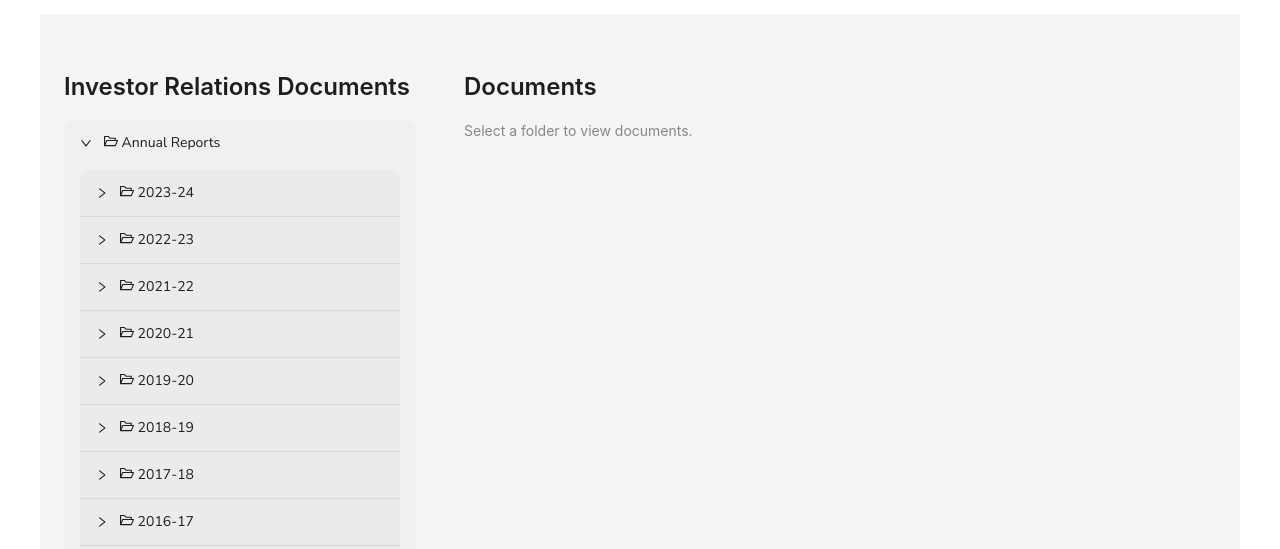
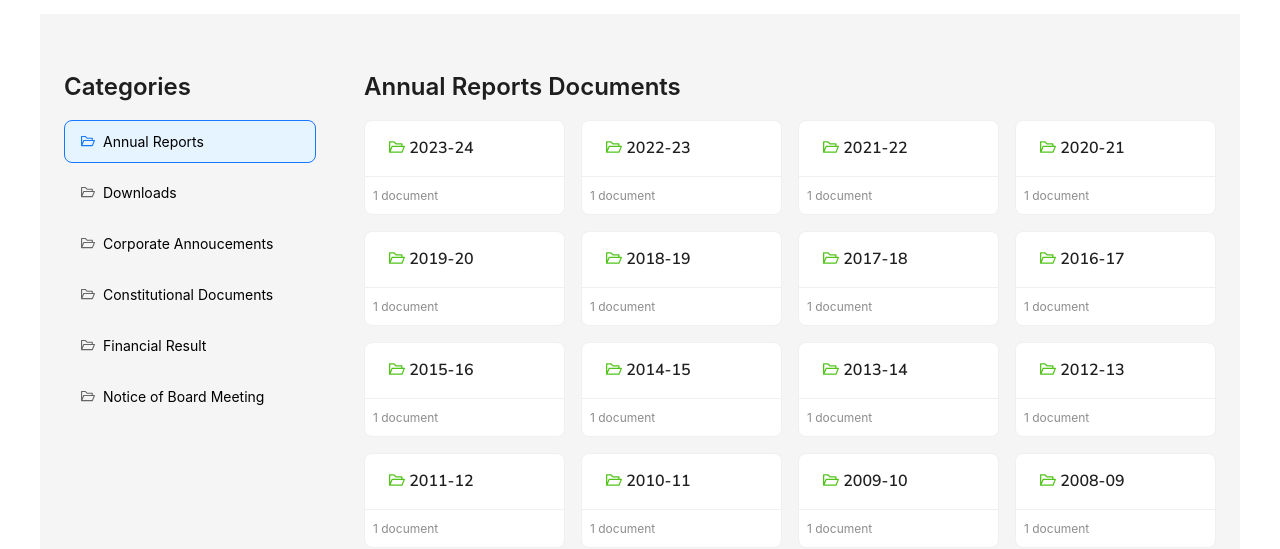
Before and after one commit to webtesting22/trustEdge, a React (Vite) app: page /investors in a window 1280 px wide. Shown: the part 251-800 px from the top of the page. Built offline with nearby package versions, Linux system fonts and the light colour scheme.

Commit message:
Updated dataa

```diff
--- a/src/Components/InvestorRelationTab/InvestorRelation.jsx
+++ b/src/Components/InvestorRelationTab/InvestorRelation.jsx
@@ -9,19 +9,40 @@ const { Panel } = Collapse;
 const { Title } = Typography;
 const { useBreakpoint } = Grid;
 
-// Helper to get files for selected folder path
-const getFilesForPath = (data, path) => {
-    if (!path.length) return [];
-    let current = data;
-    for (let name of path) {
-        const found = current.find(f => f.name === name);
-        if (!found) return [];
-        if (name === path[path.length - 1]) {
-            return found.files || [];
+// Helper to get all files and subfolders for a selected category
+const getAllContentForCategory = (data, selectedCategory) => {
+  const category = data.find(item => item.name === selectedCategory);
+  if (!category) return { folders: [], files: [] };
+
+  let allFolders = [];
+  let allFiles = [];
+
+  // Add direct files
+  if (category.files) {
+    allFiles = [...category.files];
   }
-        current = found.children || [];
+
+  // Add subfolders and their files
+  if (category.children) {
+    const processChildren = (children, parentPath = []) => {
+      children.forEach(child => {
+        const currentPath = [...parentPath, child.name];
+        allFolders.push({
+          name: child.name,
+          path: currentPath,
+          files: child.files || []
+        });
+
+        if (child.children) {
+          processChildren(child.children, currentPath);
         }
-    return [];
+      });
+    };
+
+    processChildren(category.children);
+  }
+
+  return { folders: allFolders, files: allFiles };
 };
 
 // Helper to build AntD Tree data from folder structure
@@ -36,104 +57,20 @@ const buildTreeData = (data, parentPath = []) => {
   });
 };
 
-// Recursive AntD Collapse for Folder Tree with files inside
-const FolderCollapse = ({ data, onSelect, selectedPath = [] }) => (
-    <Collapse bordered={false} accordion activeKey={selectedPath[0]}>
-        {data.map((folder, idx) => (
-            <Panel
-                header={<span><FolderOpenOutlined /> {folder.name}</span>}
-                key={folder.name}
-                onClick={e => { e.stopPropagation(); onSelect([folder.name]); }}
-            >
-                {/* Show files for this folder */}
-                {folder.files && folder.files.length > 0 && (
-                    <Row gutter={[16, 16]} style={{ marginBottom: 16 }}>
-                        {folder.files.map((file, fidx) => (
-                            <Col xs={24} sm={12} md={8} lg={24} key={file.name + fidx}>
-                                <Card
-                                    title={<span><FilePdfOutlined style={{ color: '#cf1322' }} /> {file.name}</span>}
-                                    // actions={[]}
-                                    bodyStyle={{ padding: 0 }}
-                                    hoverable
-                                    className='pdf-card'
-                                >
-                                    {/* <Space direction="vertical" size="small">
-                    <Typography.Text type="secondary" style={{ fontSize: 12 }}>PDF Document</Typography.Text>
-                  </Space> */}
-                                </Card>
-                            </Col>
-                        ))}
-                    </Row>
-                )}
-                {/* Render subfolders recursively */}
-                {folder.children && <FolderCollapse data={folder.children} onSelect={subPath => onSelect([folder.name, ...subPath])} selectedPath={selectedPath.slice(1)} />}
-            </Panel>
-        ))}
-    </Collapse>
+const InvestorRelation = () => {
+  const [selectedCategory, setSelectedCategory] = useState(
+    investorRelationData.length > 0 ? investorRelationData[0].name : null
   );
-
-// Recursive Collapse for Modal (mobile) category selection
-const ModalFolderCollapse = ({ data, onSelect, selectedPath = [], parentPath = [] }) => (
-    <Collapse bordered={false} accordion activeKey={selectedPath[0]}>
-        {data.map((folder, idx) => {
-            const currentPath = [...parentPath, folder.name];
-            const isSelected = JSON.stringify(currentPath) === JSON.stringify(selectedPath);
-            return (
-                <Panel
-                    header={
-                        <span style={{ fontWeight: isSelected ? 600 : 400, color: isSelected ? '#1677ff' : undefined }}>
-                            <FolderOpenOutlined /> {folder.name}
-                        </span>
-                    }
-                    key={folder.name}
-                    onClick={e => {
-                        e.stopPropagation();
-                        onSelect(currentPath);
-                    }}
-                >
-                    {/* Show files for this folder */}
-                    {folder.files && folder.files.length > 0 && (
-                        <Row style={{ marginBottom: 16 }}>
-                            {folder.files.map((file, fidx) => (
-                                <Col xs={24} key={file.name + fidx}>
-                                    <Card
-                                        title={<span><FilePdfOutlined style={{ color: '#cf1322' }} /> {file.name}</span>}
-                                        bodyStyle={{ padding: 0 }}
-                                        hoverable
-                                        className='pdf-card'
-                                    >
-                                        {/* <Space direction="vertical" size="small">
-                      <Typography.Text type="secondary" style={{ fontSize: 12 }}>PDF Document</Typography.Text>
-                    </Space> */}
-                                    </Card>
-                                </Col>
-                            ))}
-                        </Row>
-                    )}
-                    {/* Subfolders */}
-                    {folder.children && (
-                        <ModalFolderCollapse data={folder.children} onSelect={onSelect} selectedPath={selectedPath.slice(1)} parentPath={currentPath} />
-                    )}
-                </Panel>
-            );
-        })}
-    </Collapse>
-);
-
-const InvestorRelation = () => {
-    const [selectedPath, setSelectedPath] = useState(
-        investorRelationData.length > 0 ? [investorRelationData[0].name] : []
-    );
-    const files = getFilesForPath(investorRelationData, selectedPath);
+  const { folders, files } = getAllContentForCategory(investorRelationData, selectedCategory);
   const screens = useBreakpoint();
 
   // Modal state for mobile filter
   const [filterModalOpen, setFilterModalOpen] = useState(false);
   const treeData = buildTreeData(investorRelationData);
-    const [modalSelected, setModalSelected] = useState(selectedPath);
+  const [modalSelected, setModalSelected] = useState(selectedCategory);
 
   const handleApplyFilter = () => {
-        setSelectedPath(modalSelected);
+    setSelectedCategory(modalSelected);
     setFilterModalOpen(false);
   };
 
@@ -149,7 +86,7 @@ const InvestorRelation = () => {
 
         <Layout className='InvestorRelationContainer' style={{ minHeight: '60vh', background: '#fff' }}>
           <Sider
-                        width={screens.xs ? '100%' : 400}
+            width={screens.xs ? '100%' : 300}
             className='InvestorRelationSidebar'
             style={{
               background: '#f5f5f5',
@@ -163,19 +100,54 @@ const InvestorRelation = () => {
             collapsedWidth={screens.xs ? 0 : 80}
           >
             <Title level={4} style={{ marginBottom: 16, fontSize: screens.xs ? 18 : 24 }}>
-                            Investor Relations Documents
+              Categories
             </Title>
-                        <FolderCollapse data={investorRelationData} onSelect={setSelectedPath} selectedPath={selectedPath} />
+            <div className="category-list">
+              {investorRelationData.map((category, idx) => (
+                <div
+                  key={category.name}
+                  className={`category-item ${selectedCategory === category.name ? 'selected' : ''}`}
+                  onClick={() => setSelectedCategory(category.name)}
+                  style={{
+                    padding: '12px 16px',
+                    marginBottom: 8,
+                    borderRadius: 8,
+                    cursor: 'pointer',
+                    backgroundColor: selectedCategory === category.name ? '#e6f4ff' : 'transparent',
+                    border: selectedCategory === category.name ? '1px solid #1677ff' : '1px solid transparent',
+                    transition: 'all 0.2s'
+                  }}
+                >
+                  <FolderOpenOutlined style={{ marginRight: 8, color: selectedCategory === category.name ? '#1677ff' : '#666' }} />
+                  {category.name}
+                </div>
+              ))}
+            </div>
           </Sider>
           <Layout>
             <Content className='InvestorRelationContent' style={{ padding: screens.xs ? 8 : 24 }}>
-                            <Title level={4} style={{ marginBottom: 16, fontSize: screens.xs ? 18 : 24 }}>Documents</Title>
+              <Title level={4} style={{ marginBottom: 16, fontSize: screens.xs ? 18 : 24 }}>
+                {selectedCategory} Documents
+              </Title>
               <Row gutter={[16, 16]}>
-                                {files.length === 0 && (
-                                    <Col span={24}><Typography.Text type="secondary">Select a folder to view documents.</Typography.Text></Col>
-                                )}
+                {/* Show subfolders */}
+                {folders.map((folder, idx) => (
+                  <Col xs={24} sm={12} md={8} lg={6} key={folder.name + idx}>
+                    <Card
+                      title={<span><FolderOpenOutlined style={{ color: '#52c41a' }} /> {folder.name}</span>}
+                      hoverable
+                      className='folder-card'
+                      bodyStyle={{ padding: 8 }}
+                    >
+                      <Typography.Text type="secondary" style={{ fontSize: 12 }}>
+                        {folder.files.length} document{folder.files.length !== 1 ? 's' : ''}
+                      </Typography.Text>
+                    </Card>
+                  </Col>
+                ))}
+                {/* Show direct files */}
                 {files.map((file, idx) => (
-                                    <Col xs={24} sm={12} md={8} lg={8} key={file.name + idx}>
+                  <Col xs={24} sm={12} md={8} lg={6} key={file.name + idx}>
                     <Card
                       title={<span><FilePdfOutlined style={{ color: '#cf1322' }} /> {file.name}</span>}
                       actions={[
@@ -192,6 +164,9 @@ const InvestorRelation = () => {
                     </Card>
                   </Col>
                 ))}
+                {folders.length === 0 && files.length === 0 && (
+                  <Col span={24}><Typography.Text type="secondary">No documents found in this category.</Typography.Text></Col>
+                )}
               </Row>
             </Content>
           </Layout>
@@ -212,7 +187,7 @@ const InvestorRelation = () => {
               onClick={() => setFilterModalOpen(true)}
             />
           )}
-                    {/* Modal for Category Selection (Accordion) */}
+          {/* Modal for Category Selection */}
           <Modal
             title="Select Category"
             open={filterModalOpen}
@@ -224,11 +199,27 @@ const InvestorRelation = () => {
             bodyStyle={{ padding: 16 }}
             className="ir-tree-modal"
           >
-                        <ModalFolderCollapse
-                            data={investorRelationData}
-                            onSelect={path => setModalSelected(path)}
-                            selectedPath={modalSelected}
-                        />
+            <div className="modal-category-list">
+              {investorRelationData.map((category, idx) => (
+                <div
+                  key={category.name}
+                  className={`modal-category-item ${modalSelected === category.name ? 'selected' : ''}`}
+                  onClick={() => setModalSelected(category.name)}
+                  style={{
+                    padding: '12px 16px',
+                    marginBottom: 8,
+                    borderRadius: 8,
+                    cursor: 'pointer',
+                    backgroundColor: modalSelected === category.name ? '#e6f4ff' : 'transparent',
+                    border: modalSelected === category.name ? '1px solid #1677ff' : '1px solid #d9d9d9',
+                    transition: 'all 0.2s'
+                  }}
+                >
+                  <FolderOpenOutlined style={{ marginRight: 8, color: modalSelected === category.name ? '#1677ff' : '#666' }} />
+                  {category.name}
+                </div>
+              ))}
+            </div>
           </Modal>
         </Layout>
       </div>
--- a/src/Components/InvestorRelationTab/InvestorRelationData.js
+++ b/src/Components/InvestorRelationTab/InvestorRelationData.js
@@ -172,16 +172,16 @@ const investorRelationData = [
   {
     name: 'Corporate Annoucements',
     children: [
-      {
-        name: 'Regulation 30 of SEBI (LODR) Regulation, 2015',
-        children: [
-          { name: '2024-25', files: [] },
-          { name: '2023-24', files: [] },
-          { name: '2022-23', files: [] },
-          { name: '2021-22', files: [] },
-          { name: '2020-21', files: [] },
-        ],
-      },
+      // {
+      //   name: 'Regulation 30 of SEBI (LODR) Regulation, 2015',
+      //   children: [
+      //     { name: '2024-25', files: [] },
+      //     { name: '2023-24', files: [] },
+      //     { name: '2022-23', files: [] },
+      //     { name: '2021-22', files: [] },
+      //     { name: '2020-21', files: [] },
+      //   ],
+      // },
       {
         name: 'Newspaper advertisments',
         children: [
--- a/src/Components/LendingPartners/LendingPartners.jsx
+++ b/src/Components/LendingPartners/LendingPartners.jsx
@@ -12,7 +12,7 @@ import {
 } from "react-icons/io5";
 import { partnersData, filterOptions } from "./PartnersData";
 import "./LendingPartners.css";
-
+import { Link } from "react-router-dom";
 const LendingPartners = () => {
     const [activeFilter, setActiveFilter] = useState('ALL');
     const [selectedPartner, setSelectedPartner] = useState(null);
@@ -330,6 +330,7 @@ const LendingPartners = () => {
                             <Col span={24}>
                                 <div className="partners-grid">
                                     {filteredPartners.map((partner) => (
+                                        <Link to={partner.website} target="_blank" rel="noopener noreferrer">
                                         <div
                                             key={partner.id}
                                             className="partner-card"
@@ -372,6 +373,7 @@ const LendingPartners = () => {
                                                 View More Details
                                             </button> */}
                                         </div>
+                                        </Link>
                                     ))}
                                 </div>
                             </Col>
```
Also changed, not shown: src/Components/LendingPartners/PartnersData.jsx (+29 -29 lines). Lines whose indentation alone changed are shown as unchanged.
